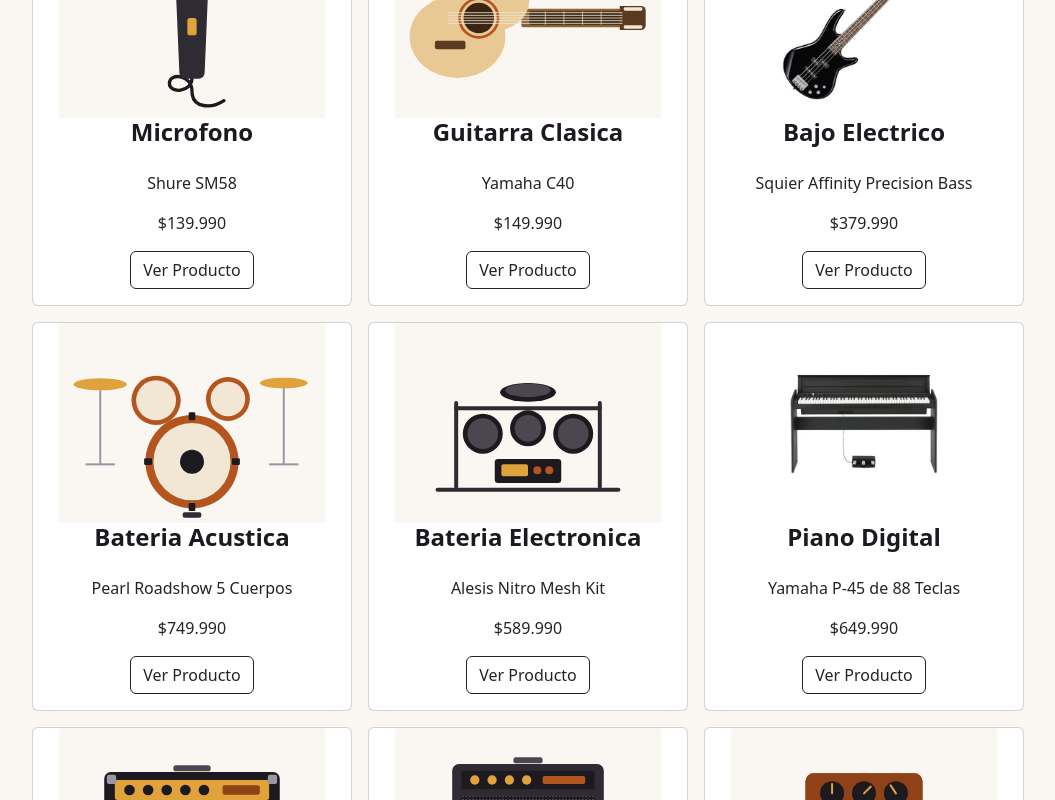
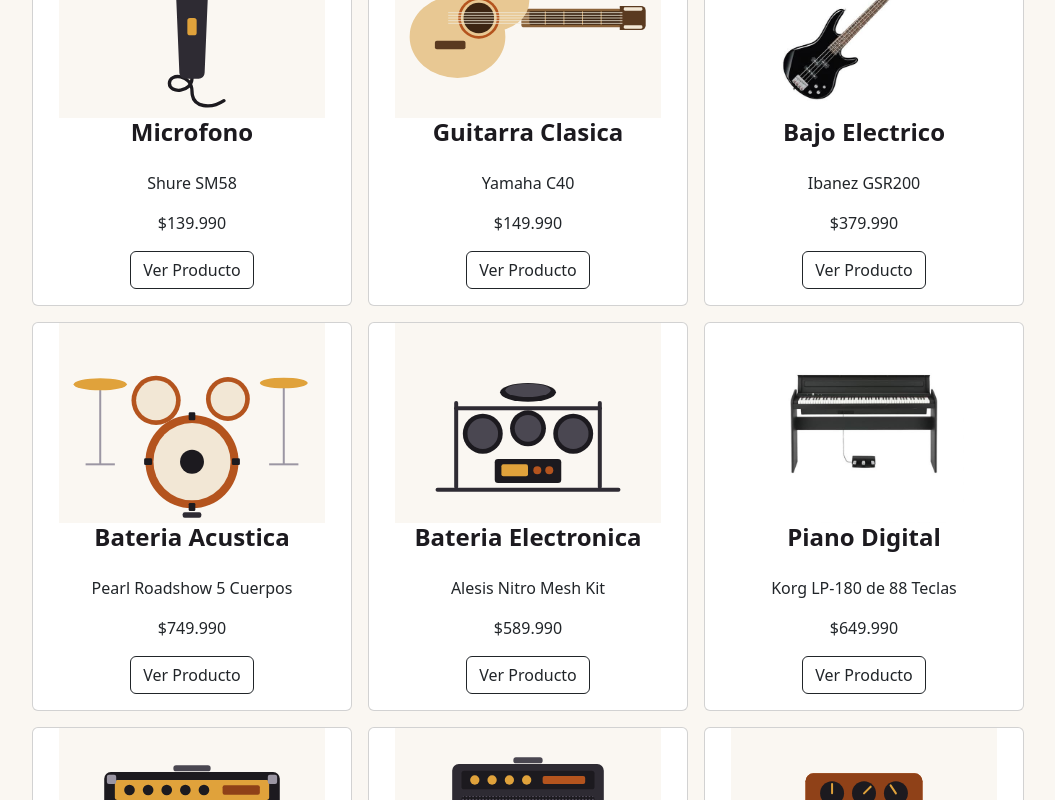
Before and after one commit to SYST3M644/SONIDO_VIVO_PROJECTO, a React (Vite) app: page /productos in a window 1280 px wide. Shown: the part 667-1467 px from the top of the page, without its empty margins (112-1167 px from the left). Built offline with nearby package versions, Linux system fonts and the light colour scheme.

Commit message:
Corregir las marcas del bajo y el piano digital

```diff
--- a/src/paginas/DetalleProducto.tsx
+++ b/src/paginas/DetalleProducto.tsx
@@ -40,7 +40,7 @@
     {
         id: 6,
         titulo: "Bajo Electrico",
-        descripcion: "Squier Affinity Precision Bass",
+        descripcion: "Ibanez GSR200",
         precio: 379990,
         imagen: "/img/bajo-electrico.jpg"
     },
@@ -61,7 +61,7 @@
     {
         id: 9,
         titulo: "Piano Digital",
-        descripcion: "Yamaha P-45 de 88 Teclas",
+        descripcion: "Korg LP-180 de 88 Teclas",
         precio: 649990,
         imagen: "/img/piano-digital.jpg"
     },
--- a/src/paginas/Producto.tsx
+++ b/src/paginas/Producto.tsx
@@ -50,7 +50,7 @@
                     <CardProductos
                     id={6}
                     titulo="Bajo Electrico"
-                    descripcion= "Squier Affinity Precision Bass"
+                    descripcion= "Ibanez GSR200"
                     precio= {379990}
                     imagen= "/img/bajo-electrico.jpg"
                     />
@@ -74,7 +74,7 @@
                     <CardProductos
                     id={9}
                     titulo="Piano Digital"
-                    descripcion= "Yamaha P-45 de 88 Teclas"
+                    descripcion= "Korg LP-180 de 88 Teclas"
                     precio= {649990}
                     imagen= "/img/piano-digital.jpg"
                     />
```
